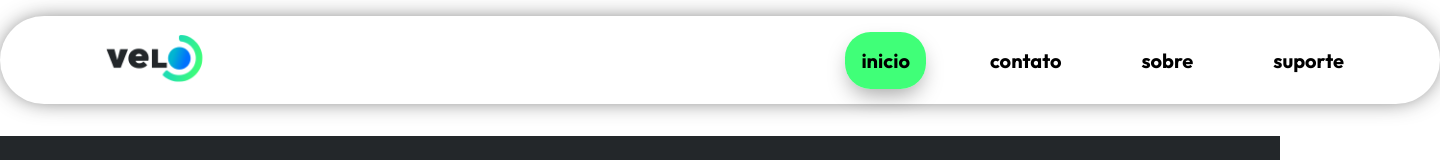
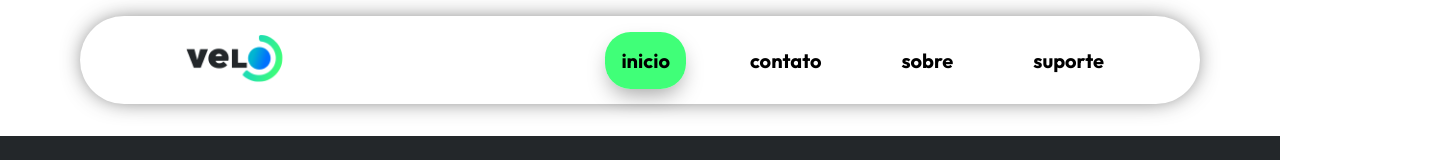
Before and after one commit to velo-project/institutional-website, an Angular app: page / in a window 1280 px wide. Shown: the top 160 px of the page, 1440 px wide, since content can reach past the window. Built offline with nearby package versions, Linux system fonts and the light colour scheme.

Commit message:
style: update button transition

```diff
--- a/src/app/components/navbar/navbar.scss
+++ b/src/app/components/navbar/navbar.scss
@@ -5,7 +5,7 @@
     padding: 1rem 5rem;
     font-family: "Inter", sans-serif;
     border-radius: 100px;
-    width: 80rem;
+    width: 75%;
     height: 3.5rem;
     margin: 1rem auto 2rem auto;
     -webkit-box-shadow: 0px 0px 25px -7px #000000cb;
@@ -26,6 +26,7 @@
   }
 
   .menu {
+    cursor: pointer;
     list-style: none;
     display: flex;
     gap: 3rem;
@@ -39,12 +40,12 @@
     text-decoration: none;
     color: black;
     border-radius: 1.6rem;
-    transition: background-color 0.3s ease;
+    transition: all 0.4s ease-in-out;
   }
 
   .menu li a.active,
   .menu li a:hover {
-    transition: 0.2 ease-in-out;
+    transition: all 0.4s ease-in-out;
     background-color: #40FF78;
     color: black;
     padding: 1rem;
```
